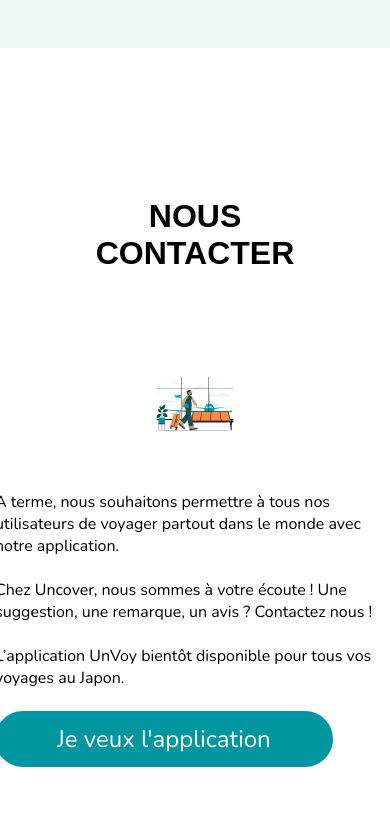
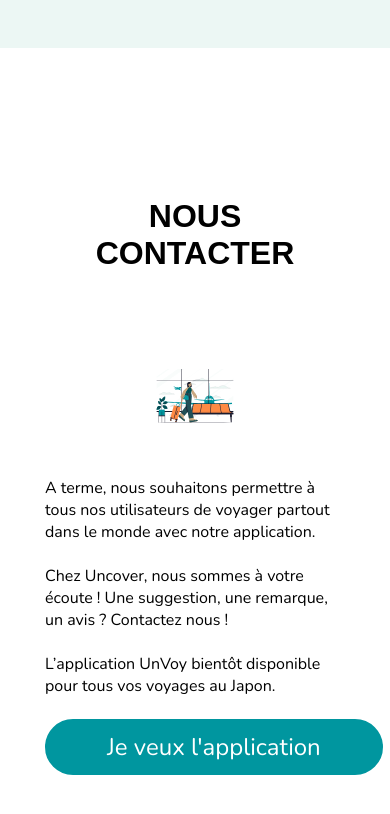
Before and after one commit to Boyadjie/UnVoy, a Next.js app: page / in a window 390 px wide. Shown: the part 6115-6929 px from the top of the page. Built offline with nearby package versions, Linux system fonts and the light colour scheme; a web font is replaced by a local one.

Commit message:
lilttle fix on text width

```diff
--- a/src/components/landing/contact/contact.module.css
+++ b/src/components/landing/contact/contact.module.css
@@ -24,6 +24,9 @@
       justify-content: space-evenly;
       align-items: center;
       height: 500px;
+      .textContainer {
+        min-width: 300px;
+      }
     }
   }
 
```
